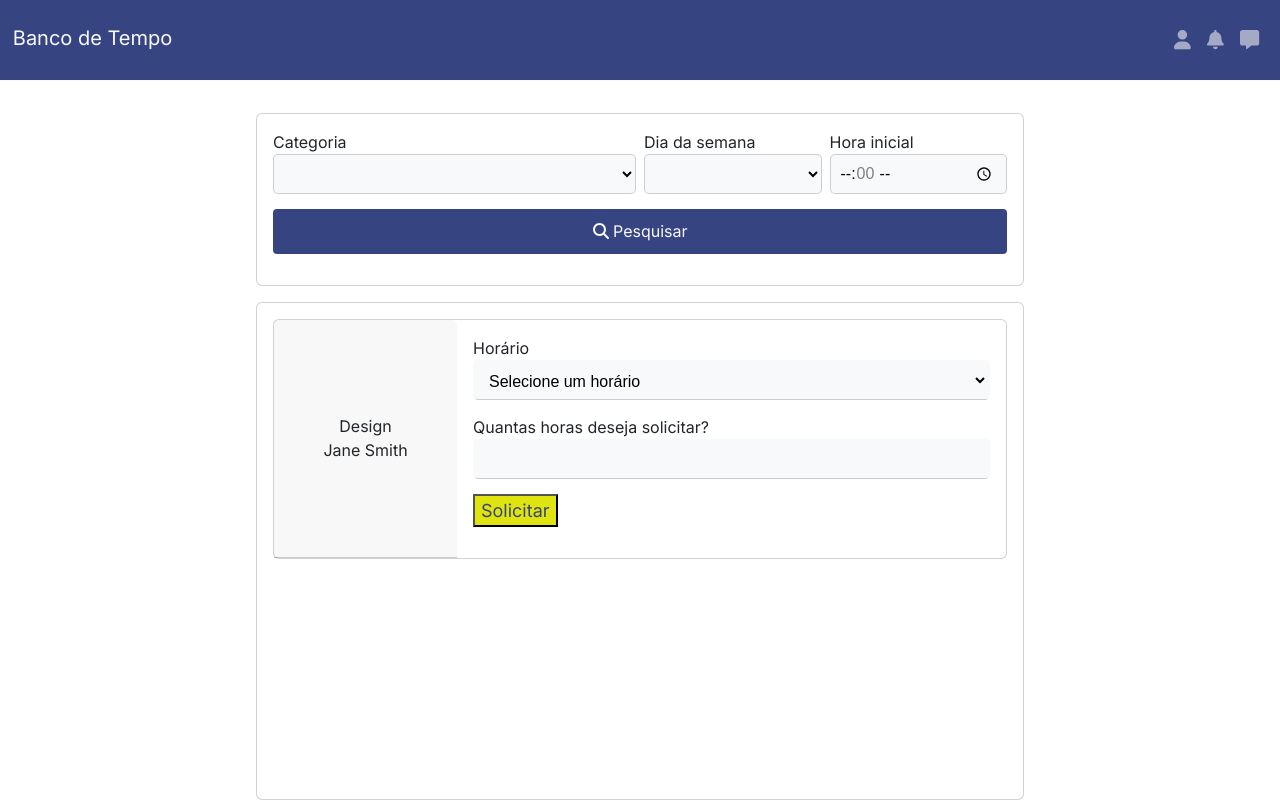
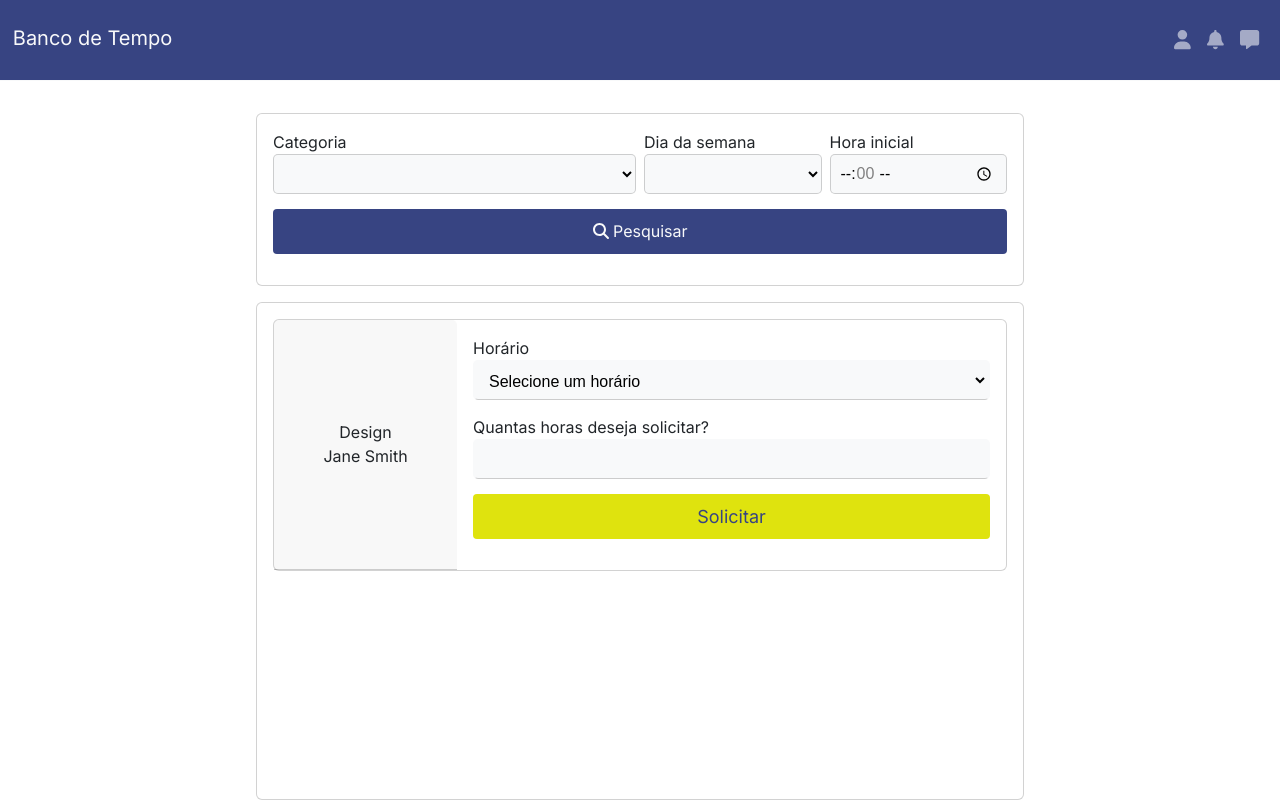
Before and after one commit to JorderGomes/banco-de-tempo-front, an Angular app: page /feed in a window 1280 px wide. Built offline with nearby package versions, Linux system fonts and the light colour scheme.

Commit message:
feat: add bank-btn style to secondary button

```diff
--- a/src/app/components/user-card/user-card.component.html
+++ b/src/app/components/user-card/user-card.component.html
@@ -27,7 +27,7 @@
                 >
             </div>
             <div class="bank-input-group">
-                <input type="submit" value="Solicitar" class="secondary-btn">
+                <input type="submit" value="Solicitar" class="bank-btn secondary-btn">
             </div>
         </form>
     </div>
```
